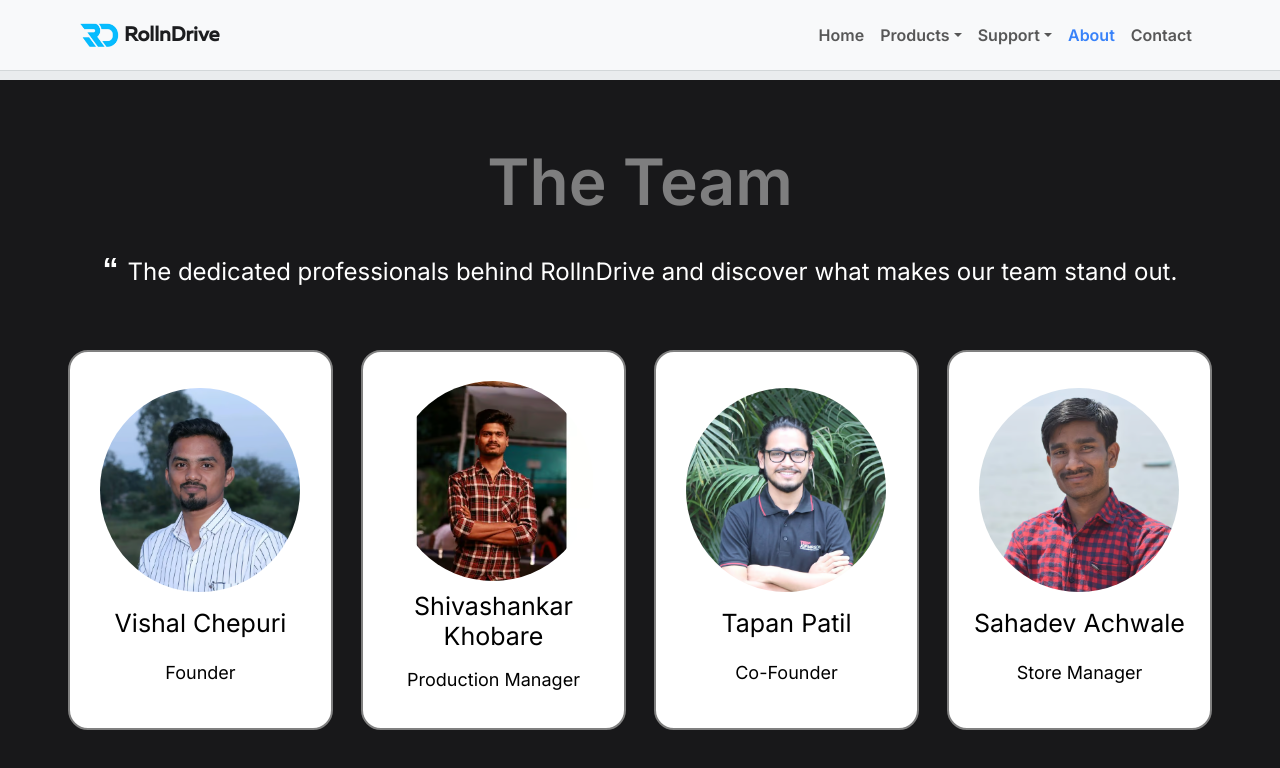
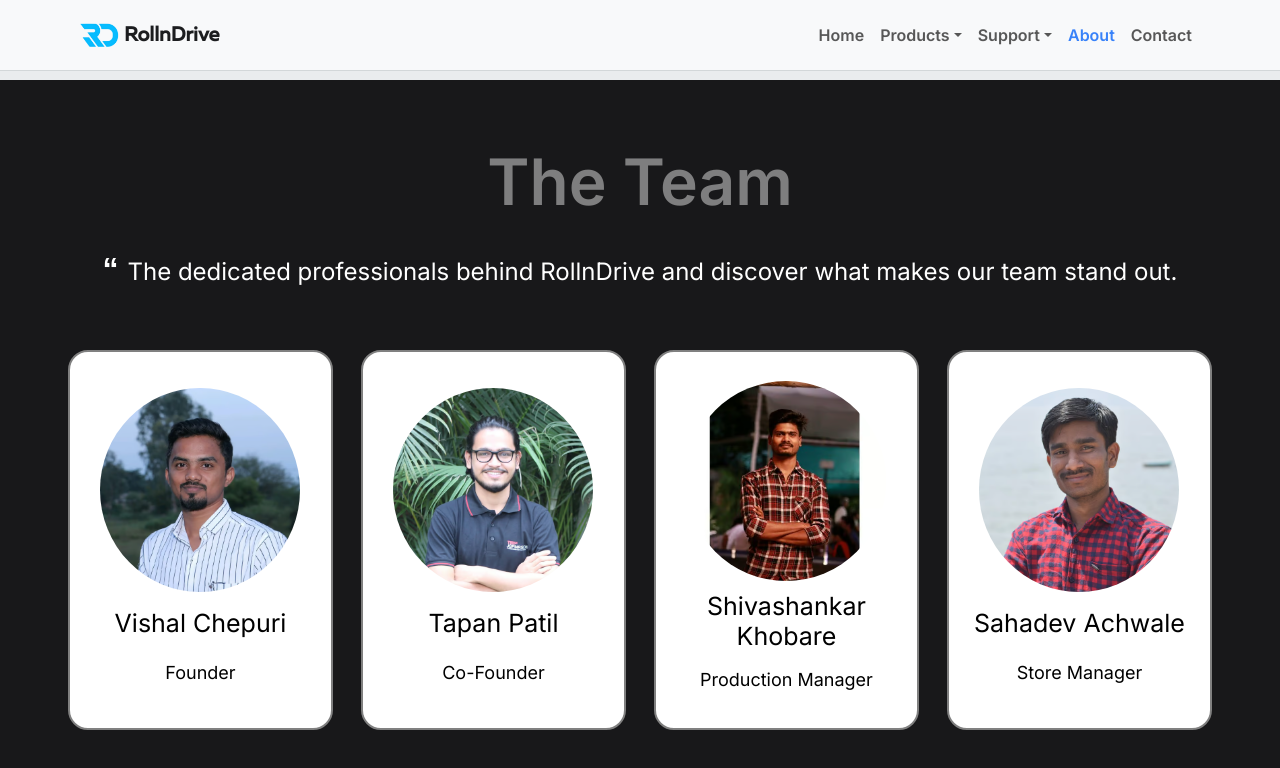
Before and after one commit to RollnDrive/RollnDrive-Frontend, a React (Vite) app: page /teams in a window 1280 px wide. Shown: the top 768 px of the page. Built offline with nearby package versions, Linux system fonts and the light colour scheme; a web font is replaced by a local one.

Commit message:
Reorder MemberCard for Shivashankar Khobare

```diff
--- a/src/pages/Team/Team.jsx
+++ b/src/pages/Team/Team.jsx
@@ -23,8 +23,8 @@ const Team = () => {
         <div className="members">
 
           <MemberCard image={vishal} name={"Vishal Chepuri"} role={"Founder"}></MemberCard>
+          <MemberCard image={tapan} name={"Tapan Patil"} role={"Co-Founder"}></MemberCard>
           <MemberCard image={shivashankar} name={"Shivashankar Khobare"} role={"Production Manager"}></MemberCard>
-          <MemberCard image={tapan} name={"Tapan Patil"} role={"Co-Founder"}></MemberCard>
           <MemberCard image={sahadev} name={"Sahadev Achwale"} role={"Store Manager"}></MemberCard>
         </div>
       </section>
```
